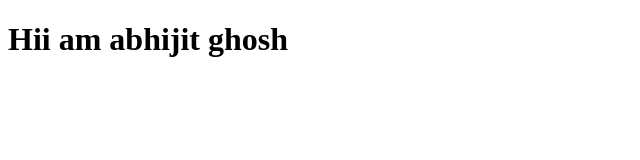
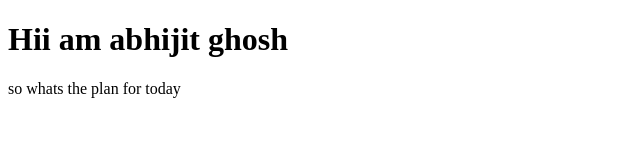
Before and after one commit to abhiavtar/abhijit-ghosh-porfolio-sie, a plain HTML site: page index.html in a window 1280 px wide. Shown: the whole page, without its empty margins (0-640 px from the left). Drawn offline with Linux system fonts and the light colour scheme.

Commit message:
docs: p added

```diff
--- a/index.html
+++ b/index.html
@@ -8,5 +8,6 @@
 </head>
 <body>
     <h1>Hii am abhijit ghosh</h1>
+    <p> so whats the plan for today</p>
 </body>
 </html>
```
